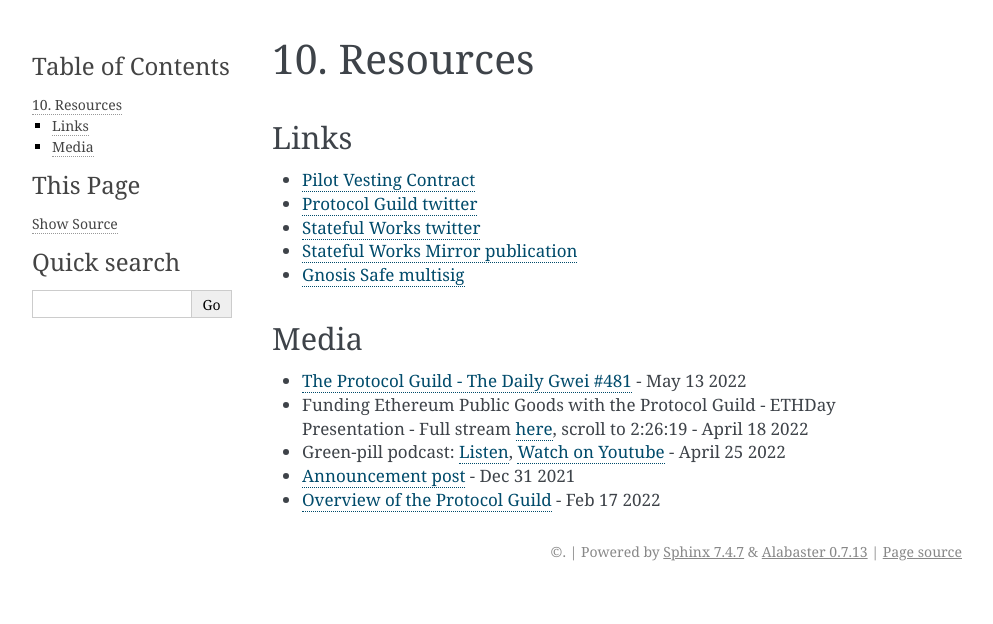
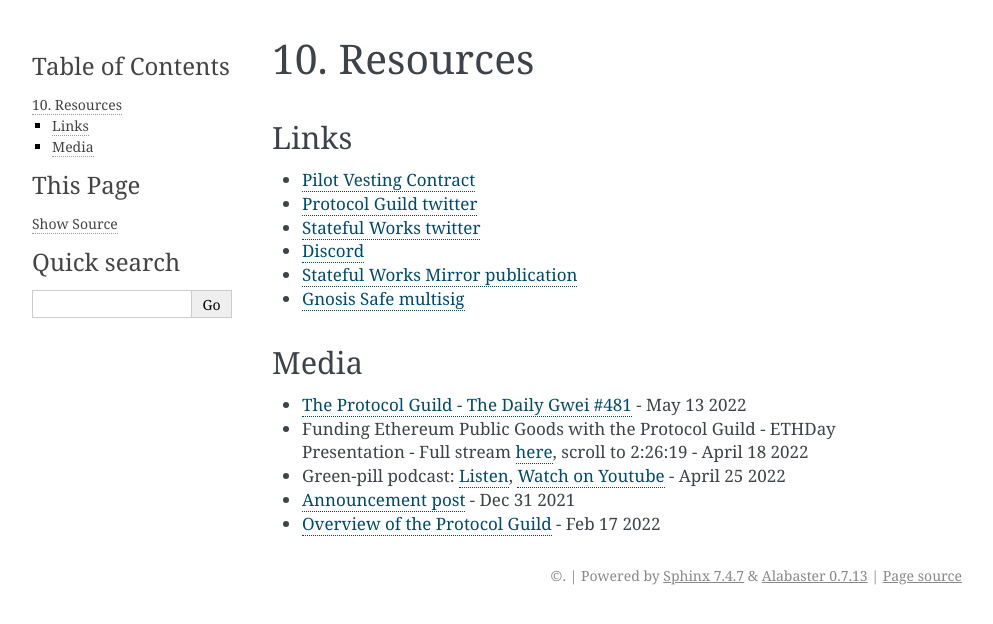
Before and after one commit to protocolguild/documentation, a Sphinx documentation site: the page built from docs/10-resources.md, in a window 1280 px wide. Shown: the top 624 px of the page, without its empty margins (148-1141 px from the left). Built offline with Sphinx 7.4.7, drawn with Linux system fonts in a browser that asks for light colours.

Commit message:
add discord link

```diff
--- a/docs/10-resources.md
+++ b/docs/10-resources.md
@@ -5,6 +5,7 @@
 - [Pilot Vesting Contract](https://app.0xsplits.xyz/accounts/0xF29Ff96aaEa6C9A1fBa851f74737f3c069d4f1a9/)
 - [Protocol Guild twitter](https://twitter.com/protocolguild)
 - [Stateful Works twitter](https://twitter.com/StatefulWorks)
+- [Discord](https://discord.gg/2yp7J3XEfu)
 - [Stateful Works Mirror publication](https://stateful.mirror.xyz/)
 - [Gnosis Safe multisig](https://gnosis-safe.io/app/eth:0xF6CBDd6Ea6EC3C4359e33de0Ac823701Cc56C6c4/balances)
 
```
